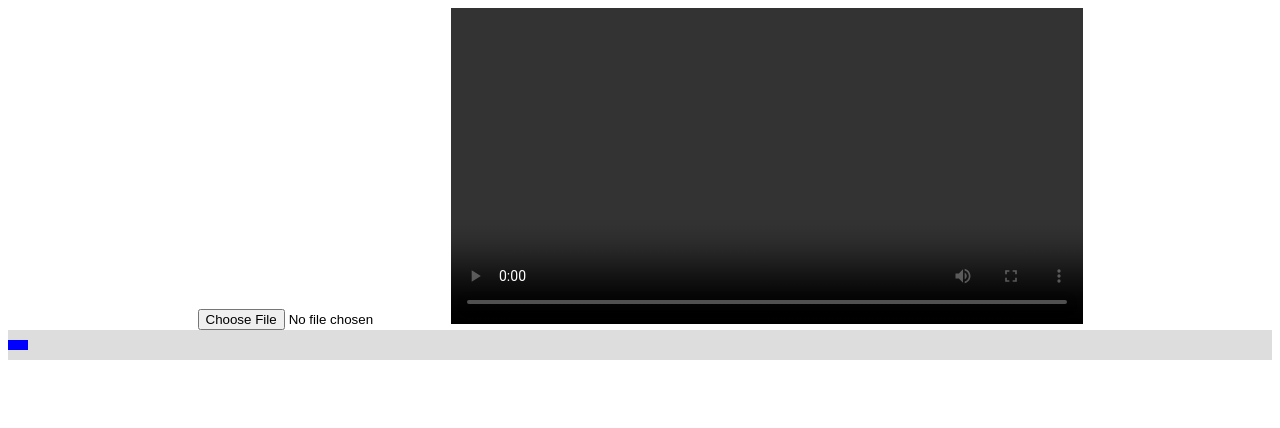
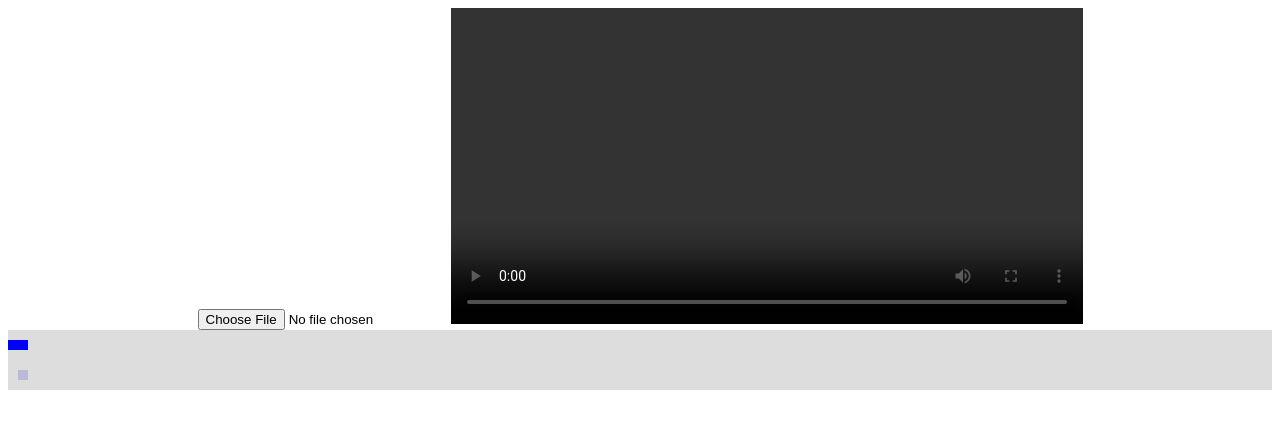
Before and after one commit to omer72/videoPlayer, a React (Create React App) app: page / in a window 1280 px wide. Shown: the top 428 px of the page. Built offline with nearby package versions, Linux system fonts and the light colour scheme.

Commit message:
index html page

```diff
--- a/src/TrimBar.js
+++ b/src/TrimBar.js
@@ -1,11 +1,13 @@
-import React, { useState, useRef, useEffect } from "react";
+import React, { useState, useEffect } from "react";
 
 const TrimBar = ({
                      videoDuration,
                      trimStart,
                      trimEnd,
                      setTrimStart,
-                     setTrimEnd
+                     setTrimEnd,
+                     currentTime,
+                     setCurrentTime
                  }) => {
     const [dragging, setDragging] = useState(null);
 
@@ -20,11 +22,22 @@ const TrimBar = ({
             (getRelativePosition(e, videoProgress) / videoProgress.offsetWidth) *
             videoDuration;
 
-        if (position === "start") {
-            setTrimStart(newTime);
-        } else {
-            setTrimEnd(newTime);
+        switch (position){
+            case 'start':
+                setTrimStart(newTime);
+                break;
+            case 'end':
+                setTrimEnd(newTime);
+                break;
+            case 'cursor':
+                if (newTime < trimEnd && newTime > trimStart) {
+                    setCurrentTime(newTime);
+                }
+                break;
+            default:
+                break;
         }
+
     };
 
     useEffect(() => {
@@ -48,6 +61,7 @@ const TrimBar = ({
     }, [dragging, updateTrim]);
 
     return (
+        <div>
         <div
             id="videoProgress"
             style={{
@@ -70,7 +84,7 @@ const TrimBar = ({
                     background: "#00ff00",
                     width: `${((trimEnd - trimStart) / videoDuration) * 100}%`
                 }}
-                onMouseDown={() => setDragging("both")}
+                //onMouseDown={() => setDragging("both")}
             >
                 <div
                     style={{
@@ -96,10 +110,40 @@ const TrimBar = ({
                 style={{
                     height: "10px",
                     background: "#ff0000",
+                    cursor: "pointer",
                     width: `${((videoDuration - trimEnd) / videoDuration) * 100}%`
                 }}
+
             ></div>
+
         </div>
+            <div id="videoProgress2"
+                 style={{
+                     display: "flex",
+                     alignItems: "center",
+                     height: "30px",
+                     background: "#ddd"
+                 }}>
+                <div
+                    style={{
+                        width: "10px",
+                        height: "10px",
+                        background: "#ddd",
+                        paddingRight: `${(currentTime/videoDuration)*100}%`
+                    }}>
+                </div>
+                <div
+                        style={{
+                        width: "10px",
+                        height: "10px",
+                        background: "#babad7",
+                        cursor: "pointer",
+                    }}
+                        onMouseDown={() => setDragging("cursor")}>
+                </div>
+            </div>
+        </div>
+
     );
 };
 
--- a/src/VideoEditor.js
+++ b/src/VideoEditor.js
@@ -19,6 +19,10 @@ function VideoEditor() {
         });
     }, []);
 
+    useEffect(() =>{
+
+    },[])
+
     const handleTrim = (value, position) => {
         if (position === "start") {
             setTrimStart(value);
@@ -29,6 +33,58 @@ function VideoEditor() {
         }
     };
 
+    const updateTime = (value) => {
+        console.log(value.target.value);
+        videoRef.current.currentTime = value.target.value;
+    }
+
+    const updateStartTime = (value) => {
+        if (videoRef.current.currentTime < value){
+            videoRef.current.currentTime = value;
+        }
+        setTrimStart(value);
+    }
+
+    const updateEndTime = (value) => {
+        setTrimEnd(value);
+    }
+
+    const updateCurrentTime = (value) => {
+        videoRef.current.currentTime = value;
+    }
+
+    const getVideoThumbnail = (videoUrl, secs) => {
+        return new Promise((resolve, reject) => {
+            let video = document.createElement('video');
+            let canvas = document.createElement('canvas');
+            let context = canvas.getContext('2d');
+            let source = document.createElement('source');
+
+            source.src = videoUrl;
+            video.appendChild(source);
+
+            video.addEventListener('loadeddata', () => {
+                video.currentTime = secs;
+            }, false);
+
+            video.addEventListener('seeked', () => {
+                try {
+                    context.drawImage(video, 0, 0, video.videoWidth, video.videoHeight);
+                    let img = new Image();
+                    img.src = canvas.toDataURL();
+                    resolve(img.src);
+                } catch(e) {
+                    reject(e);
+                }
+            }, false);
+
+            video.addEventListener('error', () => {
+                reject("Error when loading video");
+            }, false);
+        });
+    }
+
+
     return (
         <div>
             <input type="file" onChange={(e) => {
@@ -36,25 +92,18 @@ function VideoEditor() {
                 const url = URL.createObjectURL(file);
                 videoRef.current.src = url;
             }} accept="video/*" />
+            <video ref={videoRef} controls style={{ width: '50%', height:'50%' }} controlsList="nofullscreen nodownload noremoteplayback noplaybackrate nofoobar" ></video>
 
-            <video ref={videoRef} controls style={{ width: '50%', height:'50%' }}></video>
 
-            {/*<div style={{ display: 'flex', justifyContent: 'space-between', padding: '10px 0' }}>*/}
-            {/*    <button onClick={() => handleTrim(currentTime, "start")}>Trim Start</button>*/}
-            {/*    <button onClick={() => handleTrim(currentTime, "end")}>Trim End</button>*/}
-            {/*</div>*/}
-
-            {/*<div style={{ display: 'flex', alignItems: 'center', height: '30px', background: '#ddd' }}>*/}
-            {/*    <div style={{ height: '10px', background: '#ff0000', width: `${(trimStart / videoDuration) * 100}%` }}></div>*/}
-            {/*    <div style={{ height: '10px', background: '#00ff00', width: `${((trimEnd - trimStart) / videoDuration) * 100}%` }}></div>*/}
-            {/*    <div style={{ height: '10px', background: '#ff0000', width: `${((videoDuration - trimEnd) / videoDuration) * 100}%` }}></div>*/}
-            {/*</div>*/}
             <TrimBar
                 videoDuration={videoDuration}
                 trimStart={trimStart}
                 trimEnd={trimEnd}
-                setTrimStart={(value) => setTrimStart(value)}
-                setTrimEnd={(value) => setTrimEnd(value)}/>
+                setTrimStart={updateStartTime}
+                setTrimEnd={updateEndTime}
+                currentTime={videoRef.current != null ? videoRef.current.currentTime: 0}
+                setCurrentTime={updateCurrentTime}
+            />
         </div>
     );
 }
```
